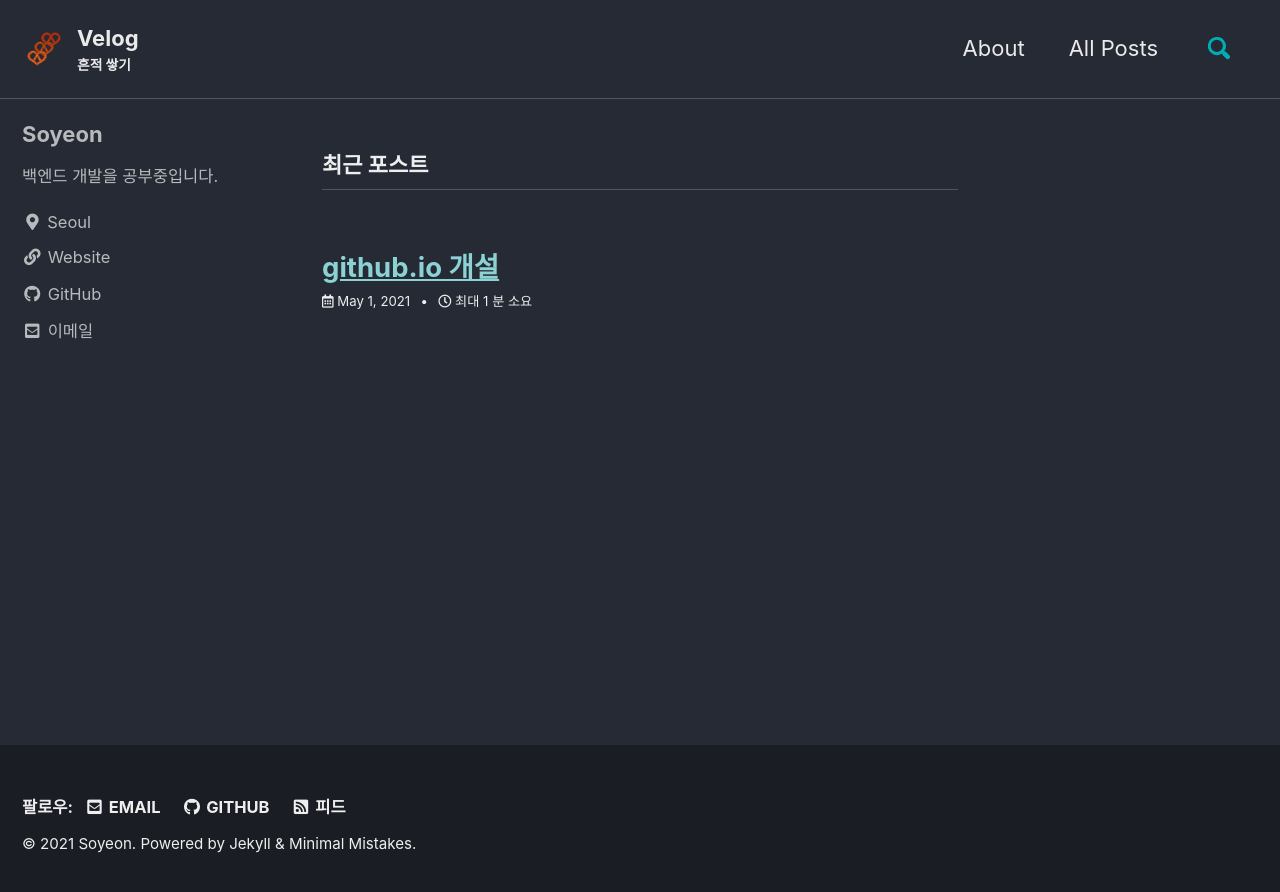
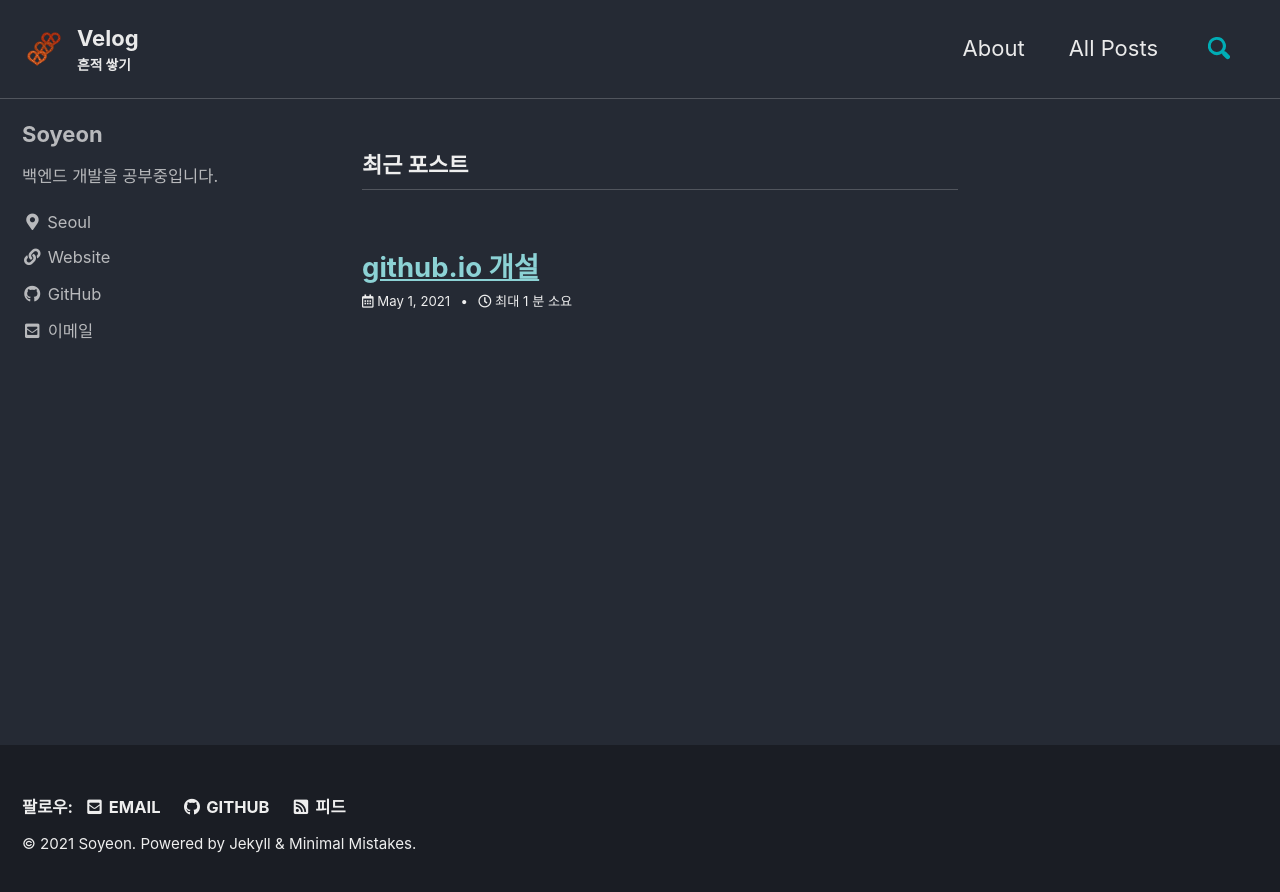
Before and after one commit to liv660/liv660.github.io, a Jekyll site: the page built from index.html, in a window 1280 px wide. Shown: the top 892 px of the page. Built offline with Jekyll 4.4.1, drawn with Linux system fonts in a browser that asks for light colours; cached includes are drawn as plain includes; the list of posts is cut into pages by our own code.

Commit message:
Update archive css

```diff
--- a/_sass/minimal-mistakes/_archive.scss
+++ b/_sass/minimal-mistakes/_archive.scss
@@ -9,7 +9,7 @@
   @include breakpoint($large) {
     float: right;
     width: calc(100% - #{$right-sidebar-width-narrow});
-    padding-right: $right-sidebar-width-narrow;
+    padding: 0 $right-sidebar-width-narrow 0 ($right-sidebar-width-narrow/5);
   }
 
   @include breakpoint($x-large) {
```
